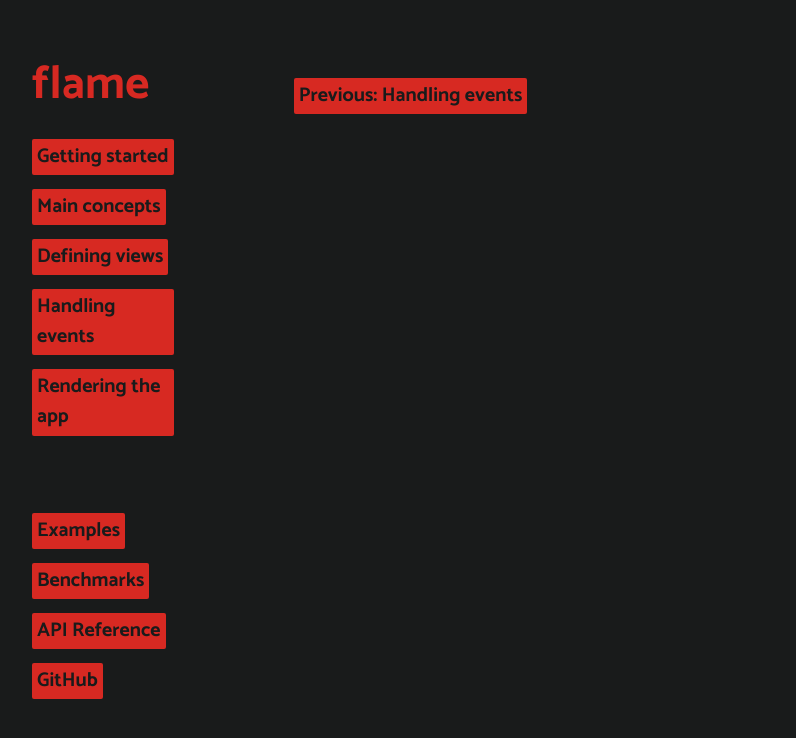
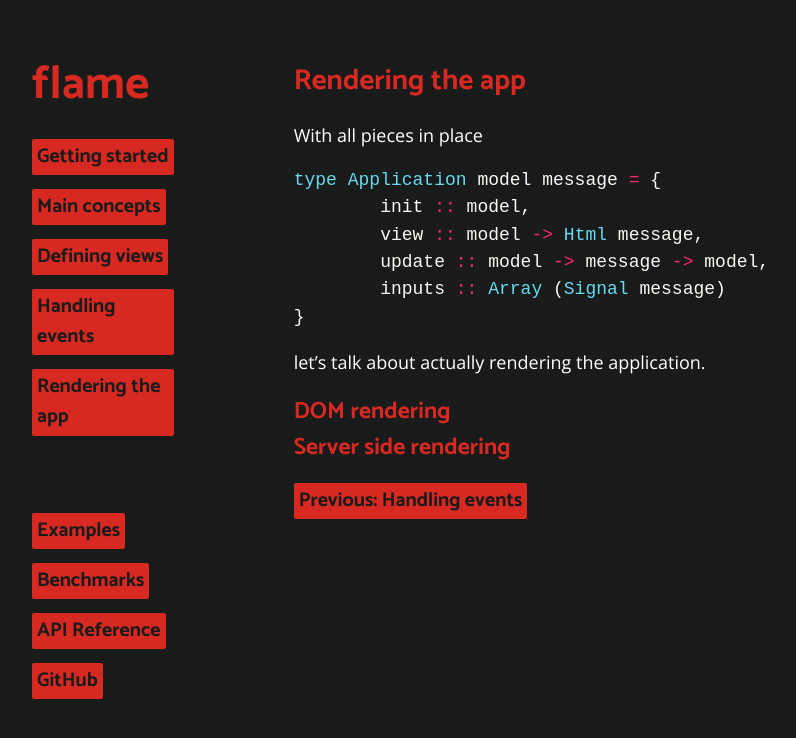
Before and after one commit to easafe/purescript-flame, a Jekyll site: the page built from docs/rendering.md, in a window 1280 px wide. Shown: the top 738 px of the page, without its empty margins (8-804 px from the left). Built offline with Jekyll 4.4.1, drawn with Linux system fonts in a browser that asks for light colours.

Commit message:
rendering the app

````diff
--- a/docs/rendering.md
+++ b/docs/rendering.md
@@ -4,4 +4,21 @@ title: Rendering the app
 permalink: /rendering
 ---
 
+## Rendering the app
+
+With all pieces in place
+```haskell
+type Application model message = {
+        init :: model,
+        view :: model -> Html message,
+        update :: model -> message -> model,
+        inputs :: Array (Signal message)
+}
+```
+let's talk about actually rendering the application.
+
+### DOM rendering
+
+### Server side rendering
+
 <a href="/events" class="direction previous">Previous: Handling events</a>
````
